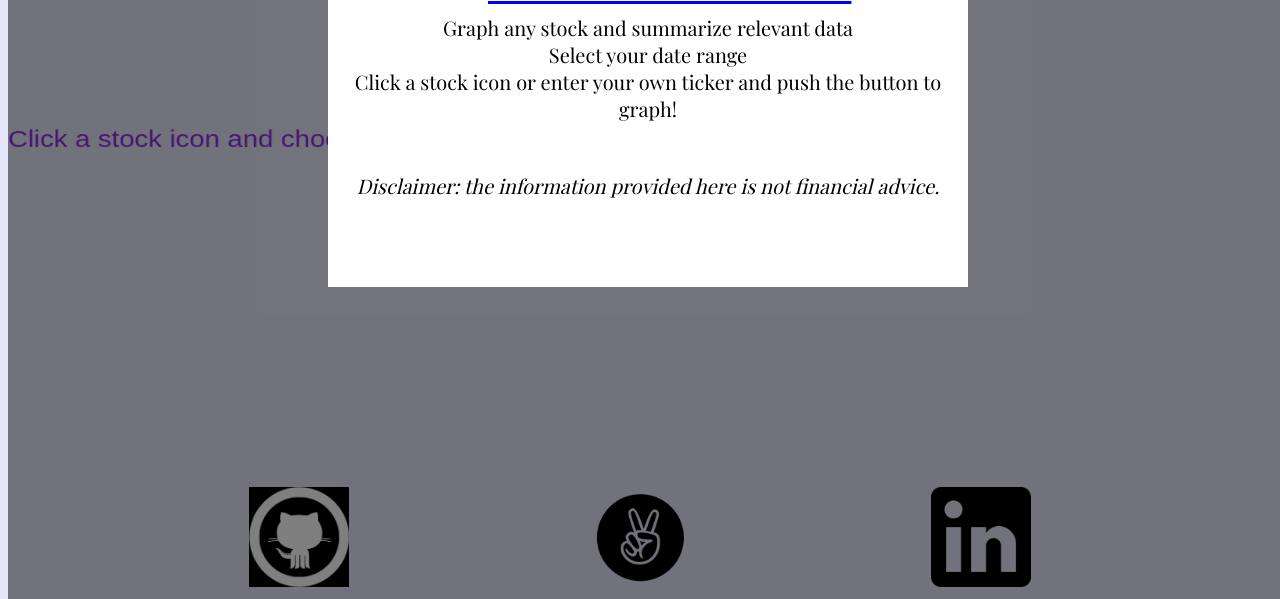
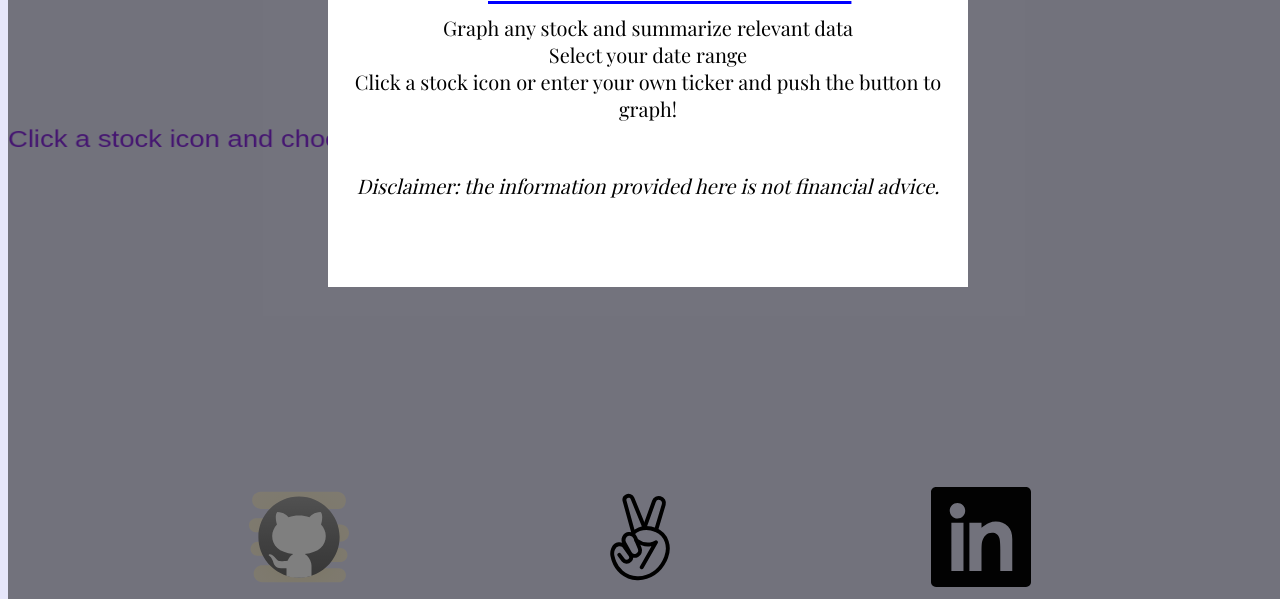
Before and after one commit to Jasonchu94/Stock-Stock-Go, a website built with webpack: page index.html in a window 1280 px wide. Shown: the part 201-800 px from the top of the page. Built offline with nearby package versions, Linux system fonts and the light colour scheme; files whose address does not match are found by name.

Commit message:
change to svg icons

```diff
--- a/index.html
+++ b/index.html
@@ -125,13 +125,13 @@
     </div>
     <div class="about-me">
         <div class="github">
-            <a target="_blank" href="https://github.com/Jasonchu94"><img src="./assets/images/Github_icon.png"></a>
+            <a target="_blank" href="https://github.com/Jasonchu94"><img src="./assets/images/github.svg"></a>
         </div>
         <div class="angelist">
-            <a target="_blank" href="https://angel.co/u/jason-chu-20"><img src="./assets/images/AngelList_icon.png"></a>
+            <a target="_blank" href="https://angel.co/u/jason-chu-20"><img src="./assets/images/Angelist.svg"></a>
         </div>
         <div class="linkedIn">
-            <a target="_blank" href="https://www.linkedin.com/in/jasonchu94/"><img src="./assets//images/Linked_in_icon.png"></a>
+            <a target="_blank" href="https://www.linkedin.com/in/jasonchu94/"><img src="./assets//images/LinkedIn.svg"></a>
         </div>
     </div>
 </body>
```
Also changed, not shown: assets/images/Angelist.svg (added), assets/images/LinkedIn.svg (added), assets/images/github.svg (added).
